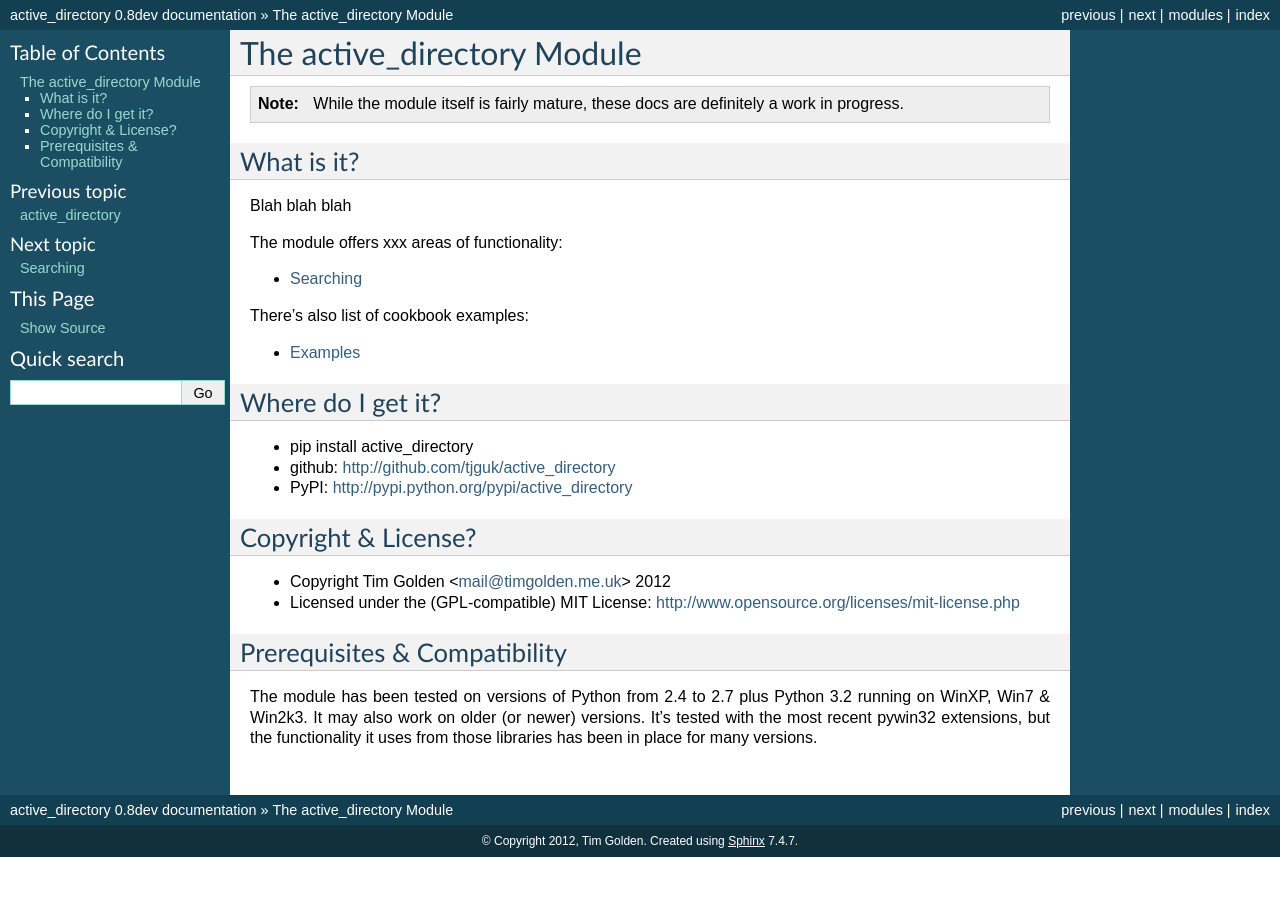
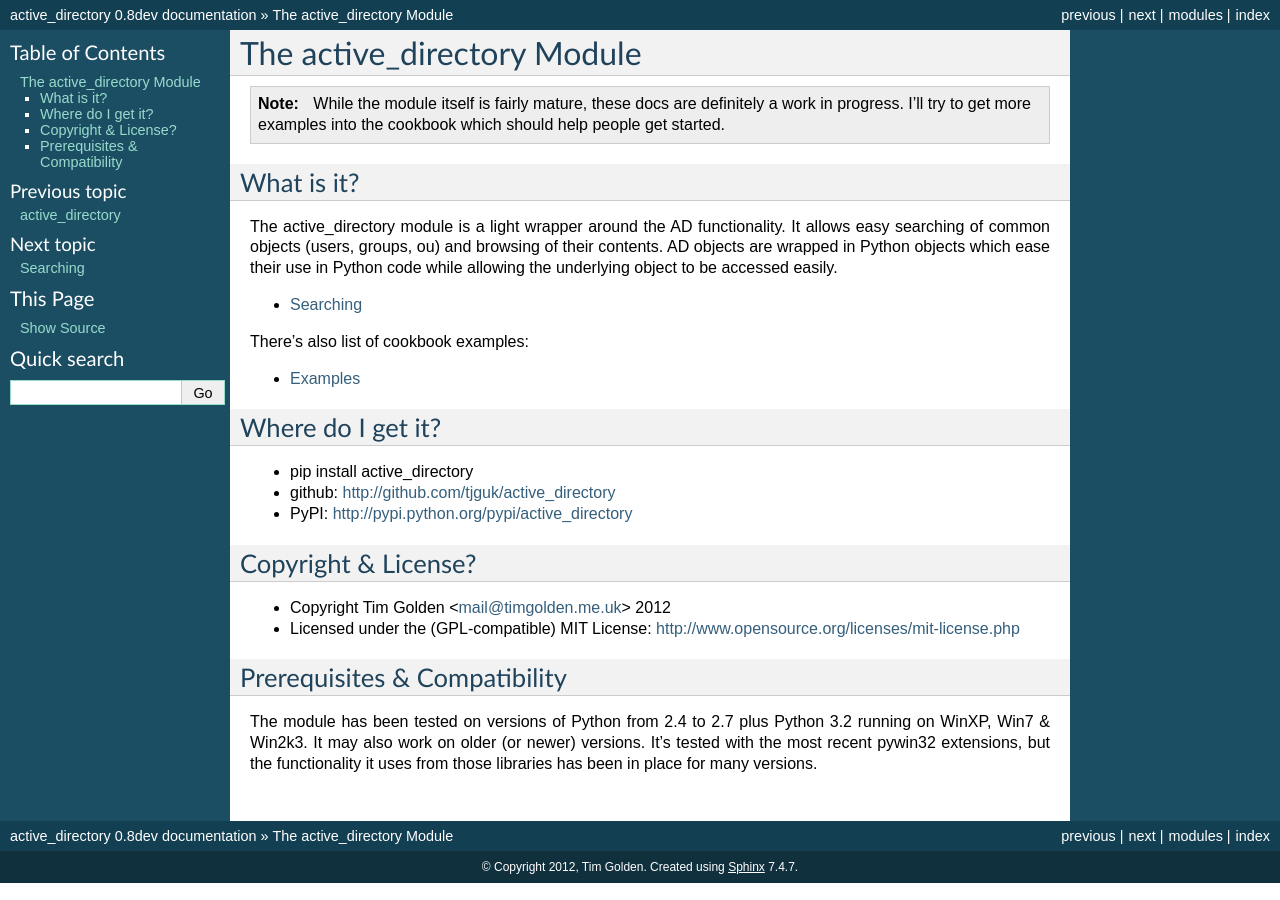
Before and after one commit to tjguk/active_directory, a Sphinx documentation site: the page built from docs/index.rst, in a window 1280 px wide. Built offline with Sphinx 7.4.7, drawn with Linux system fonts in a browser that asks for light colours.

Commit message:
Make the front page more presentable

```diff
--- a/docs/index.rst
+++ b/docs/index.rst
@@ -3,15 +3,18 @@ The active_directory Module
 
 ..  note::
     While the module itself is fairly mature, these docs are definitely
-    a work in progress.
+    a work in progress. I'll try to get more examples into the cookbook
+    which should help people get started.
 
 
 What is it?
 -----------
 
-Blah blah blah
-
-The module offers xxx areas of functionality:
+The active_directory module is a light wrapper around the
+AD functionality. It allows easy searching of common objects
+(users, groups, ou) and browsing of their contents. AD objects
+are wrapped in Python objects which ease their use in Python
+code while allowing the underlying object to be accessed easily.
 
 * :doc:`searching`
 
```
